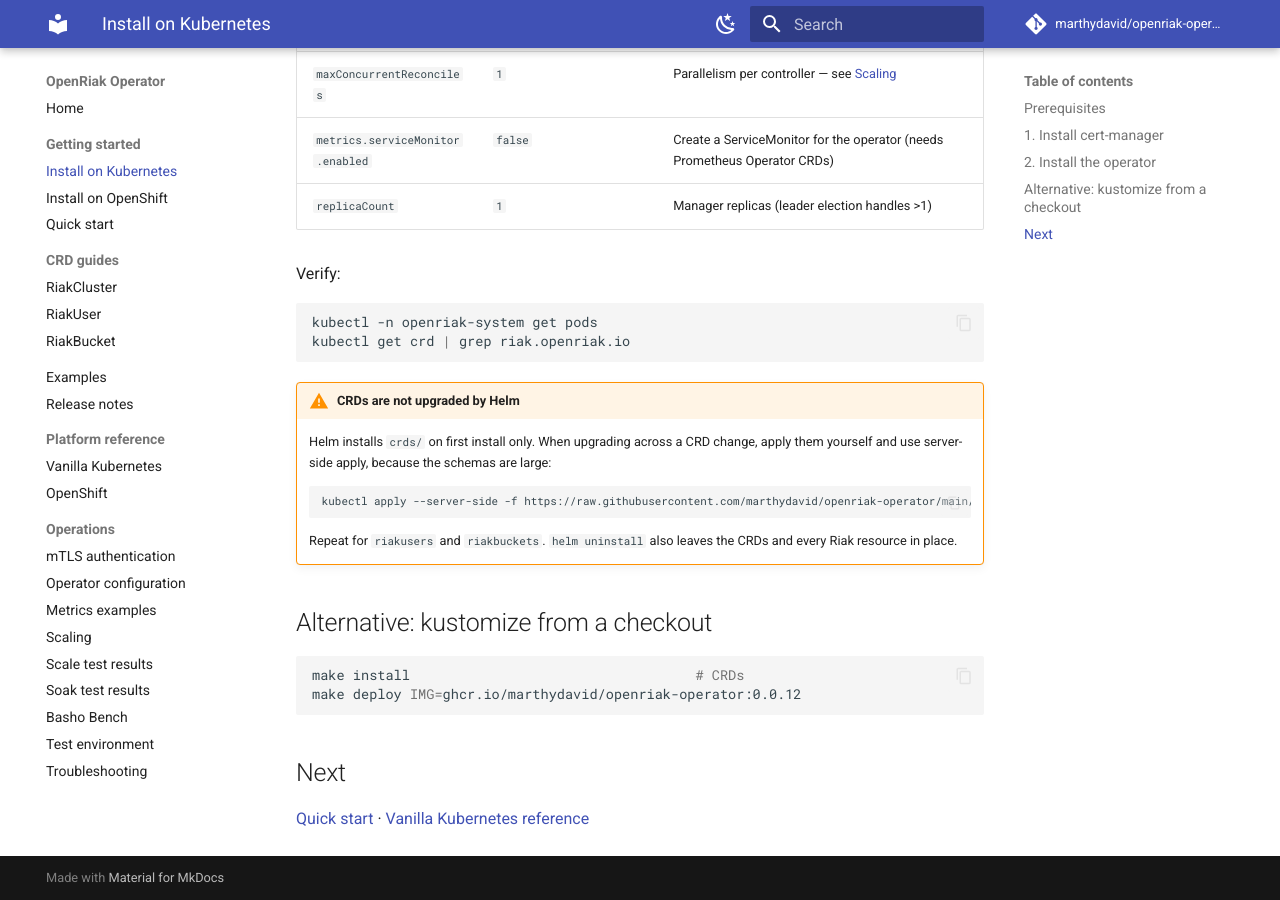
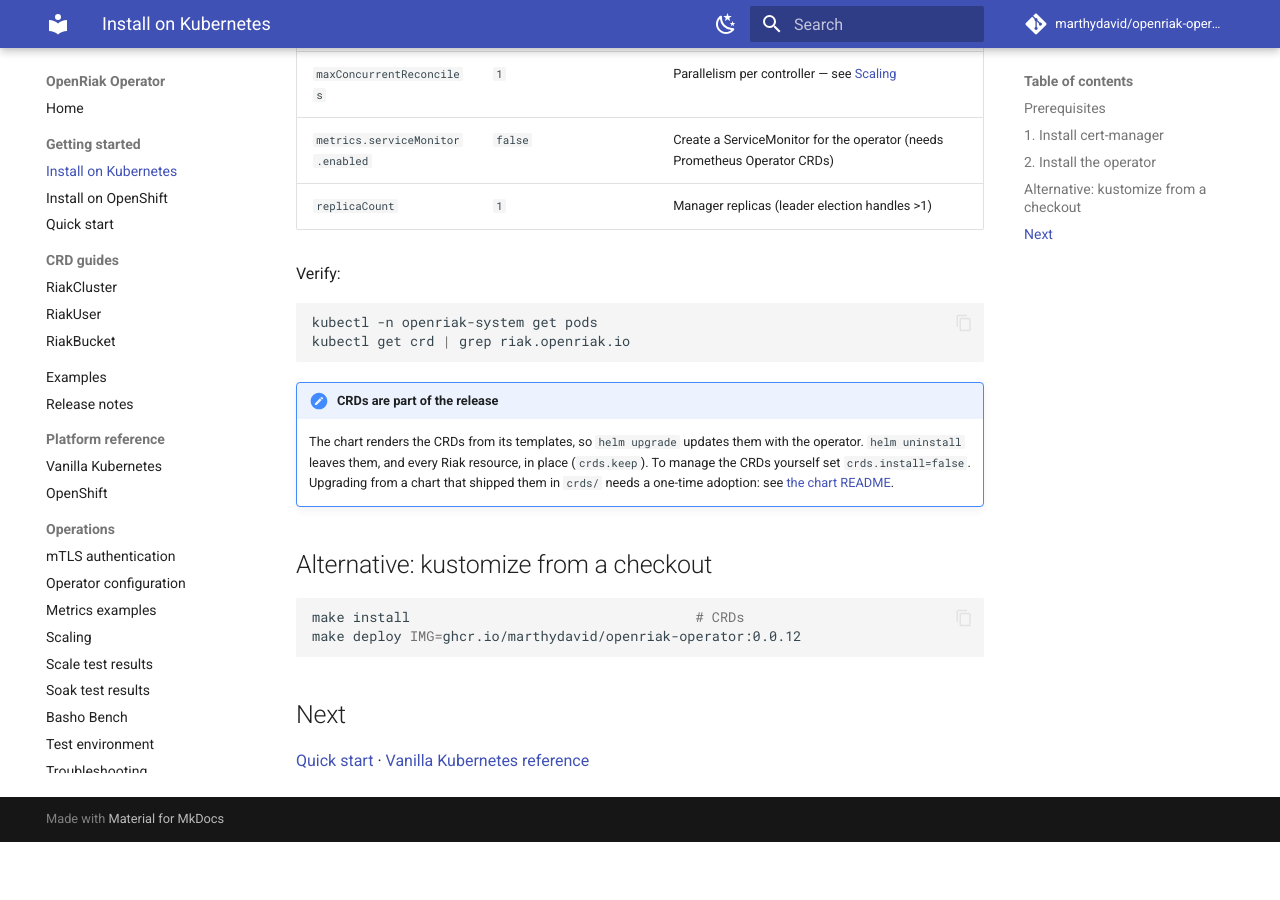
Before and after one commit to marthydavid/openriak-operator, an MkDocs documentation site: the page built from docs/getting-started/kubernetes.md, in a window 1280 px wide and 900 px high, scrolled down 826 px. Built offline with MkDocs 1.6.1 and Material for MkDocs 9.7.7, drawn with Linux system fonts in a browser that asks for light colours; comment, search, counter and statistics services are not loaded; after the commit the page ends 1668 px from its top, so only the background shows below that.

Commit message:
chart: render CRDs from templates so helm upgrade updates them (#96)
crds.install / crds.keep values, make manifests syncs the chart copy, CI
checks sync and rendering, README documents adopting CRDs installed from
the old crds/ directory.

Co-Authored-By: Claude Sonnet 5.5 <noreply@anthropic.com>

````diff
--- a/docs/getting-started/kubernetes.md
+++ b/docs/getting-started/kubernetes.md
@@ -37,15 +37,11 @@ kubectl -n openriak-system get pods
 kubectl get crd | grep riak.openriak.io
 ```
 
-!!! warning "CRDs are not upgraded by Helm"
-    Helm installs `crds/` on first install only. When upgrading across a CRD change, apply them
-    yourself and use server-side apply, because the schemas are large:
-
-    ```bash
-    kubectl apply --server-side -f https://raw.githubusercontent.com/marthydavid/openriak-operator/main/config/crd/bases/riak.openriak.io_riakclusters.yaml
-    ```
-    Repeat for `riakusers` and `riakbuckets`. `helm uninstall` also leaves the CRDs and every Riak
-    resource in place.
+!!! note "CRDs are part of the release"
+    The chart renders the CRDs from its templates, so `helm upgrade` updates them with the operator.
+    `helm uninstall` leaves them, and every Riak resource, in place (`crds.keep`). To manage the CRDs
+    yourself set `crds.install=false`. Upgrading from a chart that shipped them in `crds/` needs a
+    one-time adoption: see [the chart README](https://github.com/marthydavid/openriak-operator/blob/main/charts/openriak-operator/README.md#upgrading-from-an-earlier-chart).
 
 ## Alternative: kustomize from a checkout
 
````
Also changed, not shown: charts/openriak-operator/README.md (+30 -5 lines), 10 other files.
